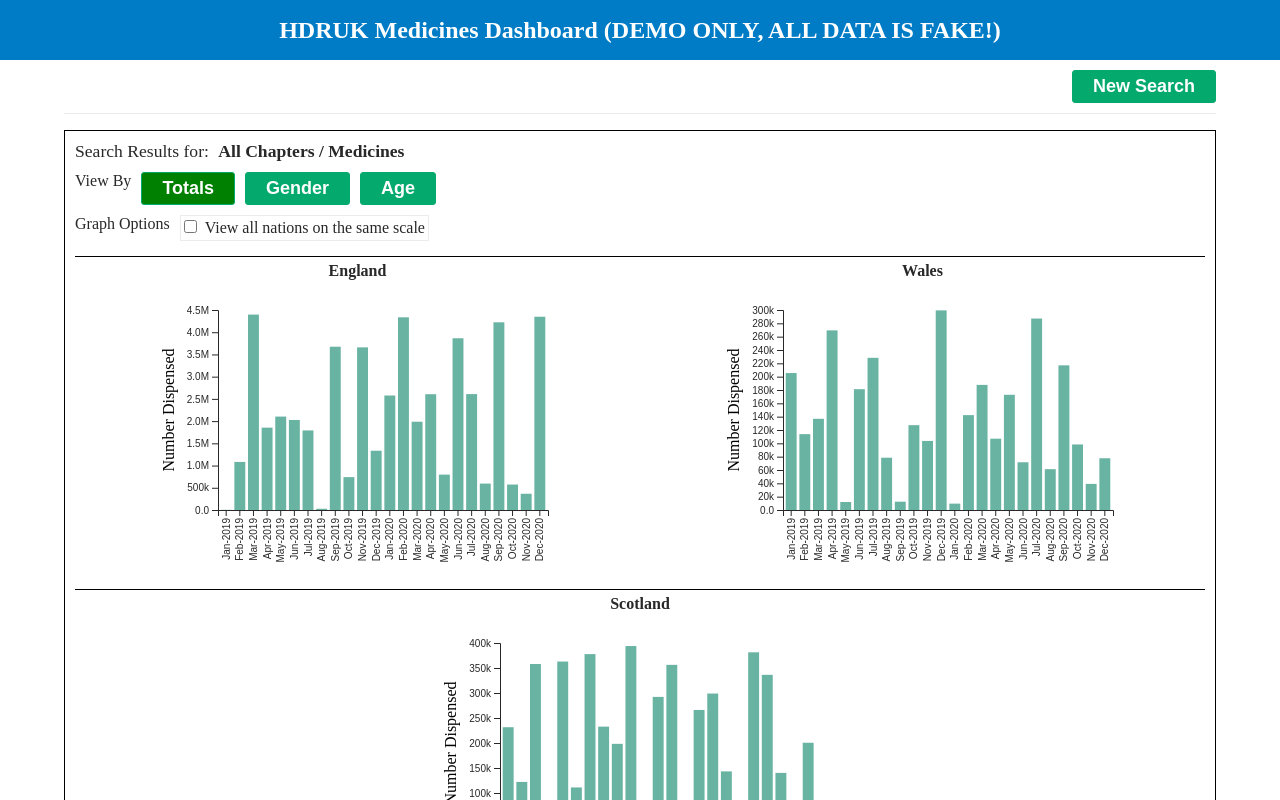
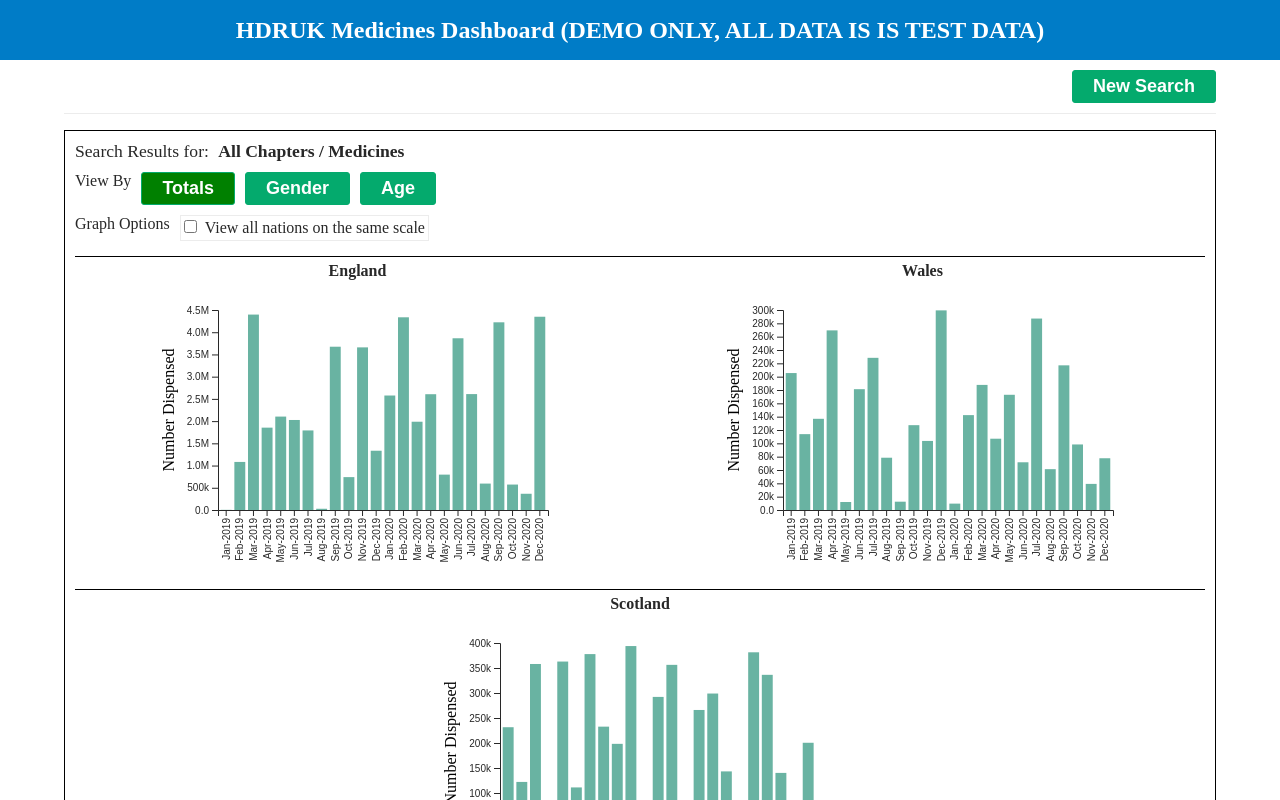
Before and after one commit to HDRUK/medicines-dashboard, a React (Create React App) app: page /dashboard in a window 1280 px wide. Shown: the top 800 px of the page. Built offline with nearby package versions, Linux system fonts and the light colour scheme.

Commit message:
GAT-1523: Changed to test data

```diff
--- a/src/components/Dashboard/dashboard.jsx
+++ b/src/components/Dashboard/dashboard.jsx
@@ -82,7 +82,7 @@ const Example = (props) => {
       <div>
 
         <header>
-              <h2>HDRUK Medicines Dashboard (DEMO ONLY, ALL DATA IS FAKE!)</h2>
+              <h2>HDRUK Medicines Dashboard (DEMO ONLY, ALL DATA IS IS TEST DATA)</h2>
         </header>
 
 
```
